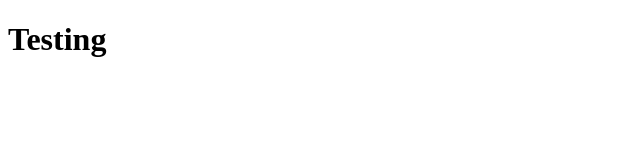
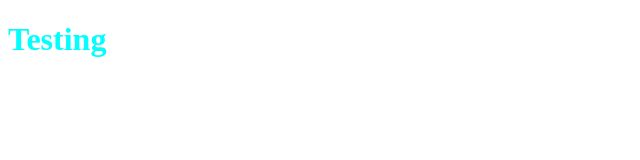
Before and after one commit to ronaldomaiacorrea/agilecargopress, a plain HTML site: page index.html in a window 1280 px wide. Shown: the whole page, without its empty margins (0-640 px from the left). Drawn offline with Linux system fonts and the light colour scheme.

Commit message:
CSS main file added

```diff
--- /dev/null
+++ b/CSS/main.css
@@ -0,0 +1,6 @@
+@charset "utf-8";
+/* CSS Document */
+
+h1 {
+	color: aqua;
+}
--- a/index.html
+++ b/index.html
@@ -2,6 +2,7 @@
 <html>
 <head>
 <meta charset="utf-8">
+	<link rel="stylesheet" href="css/main.css">
 <title>First Commit</title>
 </head>
 
```
